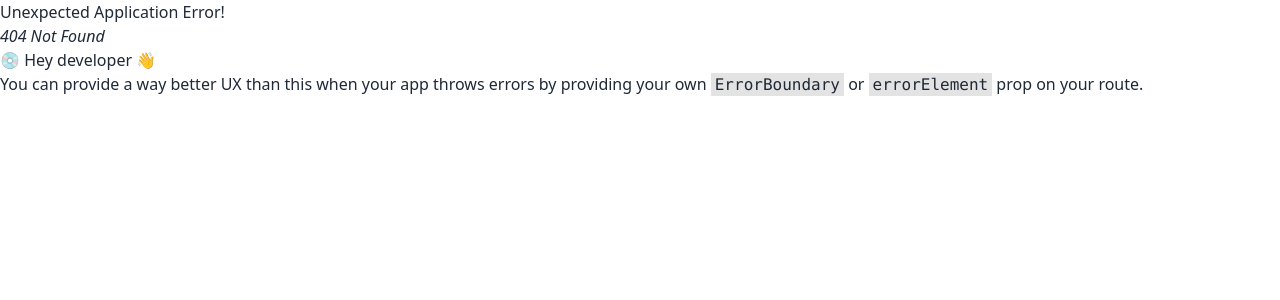
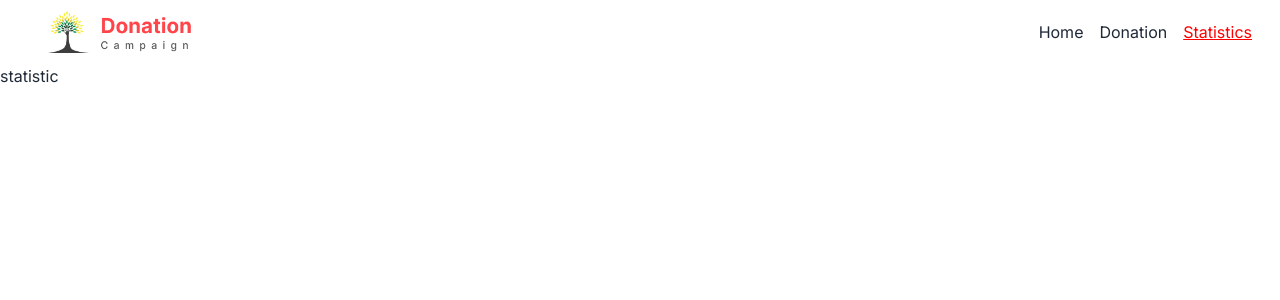
Before and after one commit to tamanna986/Donation-Campaign, a React (Vite) app: page /Statistics in a window 1280 px wide. Before the commit this address had no page. Shown: the top 300 px of the page. Built offline with nearby package versions, Linux system fonts and the light colour scheme.

Commit message:
navbar added

```diff
--- /dev/null
+++ b/src/components/Donation/Donation.jsx
@@ -0,0 +1,11 @@
+
+
+const Donation = () => {
+    return (
+        <div>
+            <h1>this is donation</h1>
+        </div>
+    );
+};
+
+export default Donation;
--- /dev/null
+++ b/src/components/Header/Header.jsx
@@ -0,0 +1,52 @@
+import { NavLink , useLocation } from "react-router-dom";
+import Logo from "../../assets/Resources/Logo.png"
+
+
+
+const Header = () => {
+    const location = useLocation();
+
+    const Links = <>
+        <li className="mr-4"><NavLink to = '/' className={` ${
+              location.pathname === '/' ? 'activeLink' : ''
+            }`}>Home</NavLink></li>
+        <li className="mr-4"><NavLink to = '/Donation' className={` ${
+              location.pathname === '/Donation' ? 'activeLink' : ''
+            }`}>Donation</NavLink></li>
+        <li className="mr-4"><NavLink to = '/Statistics'  className={` ${
+              location.pathname === '/Statistics' ? 'activeLink' : ''
+            }`}>Statistics</NavLink></li>
+    </>
+    return (
+<div className="navbar  container">
+  <div className="navbar-start">
+    <div className="dropdown">
+      <label tabIndex={0} className="btn btn-ghost lg:hidden">
+        <svg xmlns="http://www.w3.org/2000/svg" className="h-5 w-5" fill="none" viewBox="0 0 24 24" stroke="currentColor"><path strokeLinecap="round" strokeLinejoin="round" strokeWidth="2" d="M4 6h16M4 12h8m-8 6h16" /></svg>
+      </label>
+      <ul tabIndex={0} className=" bg menu-sm dropdown-content mt-3 z-[1] p-2 shadow  rounded-box w-52">
+{
+    Links
+}
+      </ul>
+    </div>
+    <div>
+
+            <img className="md:ml-10 w-36 " src={Logo} alt="" />
+
+    </div>
+
+  </div>
+  <div className="navbar-end  hidden lg:flex">
+    <ul className=" menu-horizontal px-1">
+ {
+    Links
+ }
+    </ul>
+  </div>
+
+</div>
+    );
+};
+
+export default Header;
--- /dev/null
+++ b/src/components/Home/Home.jsx
@@ -0,0 +1,10 @@
+
+const Home = () => {
+    return (
+        <div>
+
+        </div>
+    );
+};
+
+export default Home;
--- /dev/null
+++ b/src/components/Root/Root.jsx
@@ -0,0 +1,14 @@
+import { Outlet } from "react-router-dom";
+import Header from "../Header/Header";
+
+
+const Root = () => {
+    return (
+        <div>
+           <Header></Header>
+           <Outlet></Outlet>
+        </div>
+    );
+};
+
+export default Root;
--- /dev/null
+++ b/src/components/Statistics/Statistics.jsx
@@ -0,0 +1,11 @@
+
+
+const Statistics = () => {
+    return (
+        <div>
+           <h1>statistic</h1>
+        </div>
+    );
+};
+
+export default Statistics;
--- a/src/index.css
+++ b/src/index.css
@@ -1,3 +1,13 @@
+@import url('https://fonts.googleapis.com/css2?family=Inter:wght@300;400;500;600;700;800;900&display=swap');
 @tailwind base;
 @tailwind components;
 @tailwind utilities;
+
+body{
+    font-family: 'Inter', sans-serif;
+}
+.activeLink{
+
+text-decoration: underline;
+color: red;
+}
```
Also changed, not shown: src/main.jsx (+20 -1 lines).
